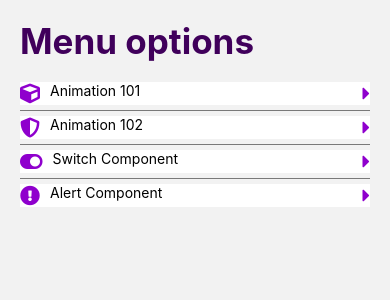
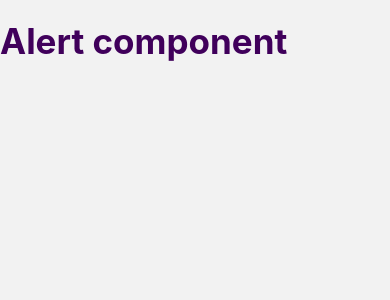
Before and after one commit to juliflorezg/React-native-udemy-12, a React Native app: screen /AlertScreen in a window 390 px wide. Shown: the top 300 px of the page. Built offline with nearby package versions, Linux system fonts and the light colour scheme.

Commit message:
add AlertScreen to navigator

```diff
--- a/src/navigation/Navigator.tsx
+++ b/src/navigation/Navigator.tsx
@@ -4,12 +4,14 @@ import {HomeScreen} from '../screens/HomeScreen';
 import {Animation101Screen} from '../screens/Animation101Screen';
 import {Animation102Screen} from '../screens/Animation102Screen';
 import {SwitchScreen} from '../screens/SwitchScreen';
+import {AlertScreen} from '../screens/AlertScreen';
 
 export type RootStackParams = {
   HomeScreen: undefined;
   Animation101Screen: undefined;
   Animation102Screen: undefined;
   SwitchScreen: undefined;
+  AlertScreen: undefined;
 };
 
 const Stack = createStackNavigator<RootStackParams>();
@@ -24,6 +26,7 @@ export const Navigator = () => {
       <Stack.Screen name="Animation101Screen" component={Animation101Screen} />
       <Stack.Screen name="Animation102Screen" component={Animation102Screen} />
       <Stack.Screen name="SwitchScreen" component={SwitchScreen} />
+      <Stack.Screen name="AlertScreen" component={AlertScreen} />
     </Stack.Navigator>
   );
 };
--- /dev/null
+++ b/src/screens/AlertScreen.tsx
@@ -0,0 +1,10 @@
+import React from 'react';
+import {View} from 'react-native';
+import {HeaderTitle} from '../components/HeaderTitle';
+export const AlertScreen = () => {
+  return (
+    <View>
+      <HeaderTitle title="Alert component" />
+    </View>
+  );
+};
```
